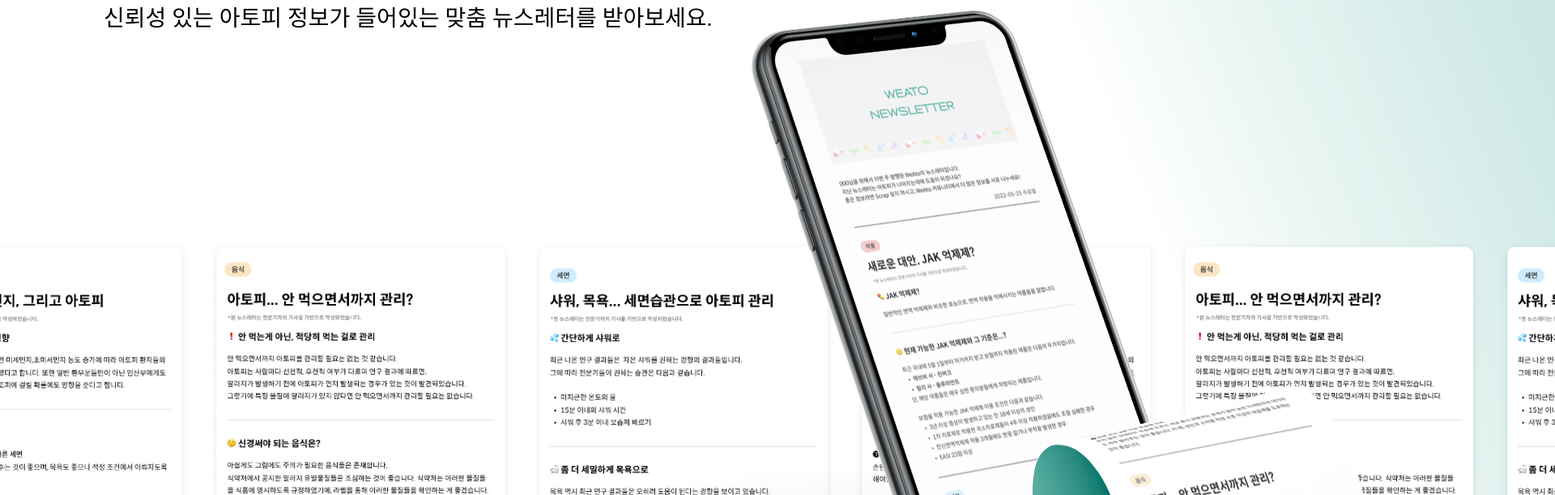
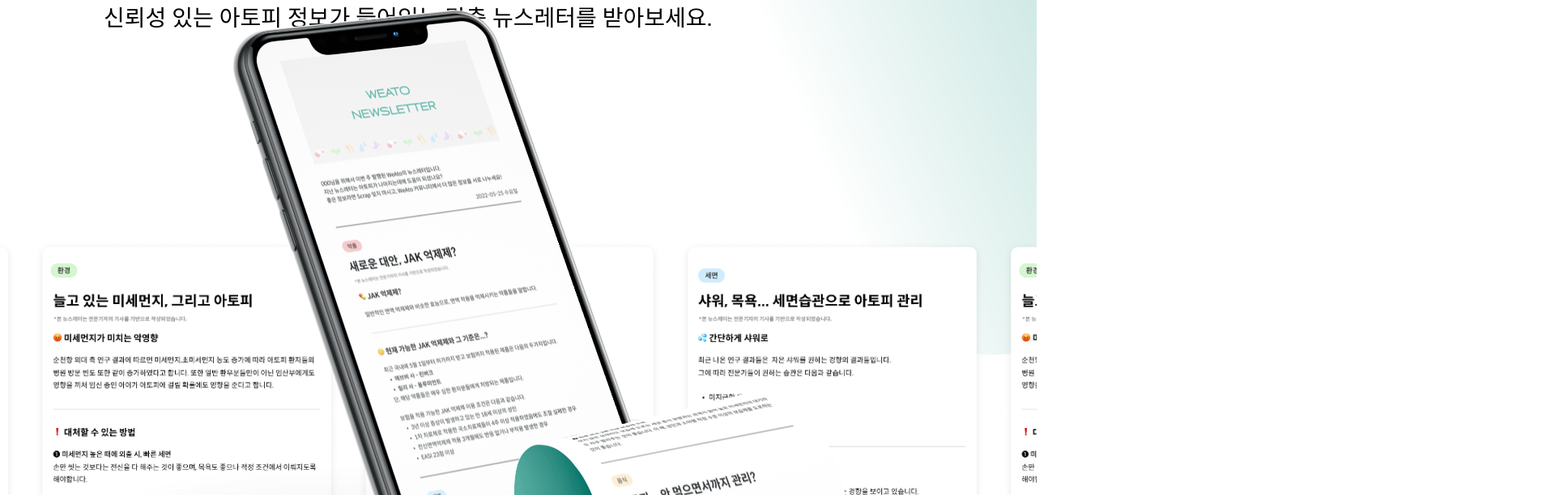
Before and after one commit to ceos15th-AllG/weato-client, a Next.js app: page /landing in a window 1280 px wide. Shown: the part 3017-3629 px from the top of the page at 81% size, 1920 px wide, since content can reach past the window. Built offline with nearby package versions, Linux system fonts and the light colour scheme; a web font is replaced by a local one.

Commit message:
:lipstick: style: 반응형 레이아웃 작업
초기 세팅

```diff
--- a/pages/_app.js
+++ b/pages/_app.js
@@ -27,6 +27,7 @@ const App = ({ Component, pageProps }) => {
     <ContextProvider>
       <ScreenLayout>
         <Head>
+          <meta name="viewport" content="width=device-width, initial-scale=1" />
           <title>WEATO : 당신만을 위한 아토피 맞춤 정보 서비스</title>
         </Head>
 
--- a/pages/landing/index.jsx
+++ b/pages/landing/index.jsx
@@ -11,9 +11,7 @@ import { useState, useEffect, useCallback } from 'react';
 
 import Head from 'next/head';
 import Image from 'next/image';
-import Link from 'next/link';
 
-import { Body3 } from '@styles/FontStyle';
 import {
   main,
   gray01,
@@ -43,7 +41,6 @@ import comment_1 from '@public/landing/comment_1.png';
 import comment_2 from '@public/landing/comment_2.png';
 
 const Layout = styled.div`
-  width: 1920px;
   /* width: 100vw; */
   /* height: 100vh; */
 
@@ -60,7 +57,7 @@ const Layout = styled.div`
   } */
 
   @media (max-width: 600px) {
-    /* background-color: red; */
+    background-color: red;
   }
 `;
 
@@ -611,10 +608,6 @@ const Landing = () => {
 
   return (
     <>
-      <Head>
-        <meta name="viewport" content="viewport-fit=cover" />
-      </Head>
-
       <Layout>
         <Section_1>
           <MockupArea>
@@ -788,11 +781,9 @@ const Landing = () => {
               <FooterTitle color={text_white}>
                 <span>지금 바로 위아토를 만나보세요!</span>
               </FooterTitle>
-              <Link href={'/'}>
-                <a>
-                  <Button>위아토 바로가기</Button>
-                </a>
-              </Link>
+              <a href={`https://weato.net`} target="_blank" rel="noreferrer">
+                <Button>위아토 바로가기</Button>
+              </a>
             </FooterBox>
           </FooterSection>
 
--- a/src/components/common/Card.jsx
+++ b/src/components/common/Card.jsx
@@ -10,6 +10,8 @@ import Tag from '@common/Tag';
 const CardLayout = styled.section`
   width: 315px;
   height: 315px;
+  /* width: 100%;
+  height: 100%; */
 
   border-radius: 16px;
 
--- a/src/components/common/CardBox.jsx
+++ b/src/components/common/CardBox.jsx
@@ -3,7 +3,8 @@ import styled from '@emotion/styled';
 import Card from '@common/CardContainer';
 
 const Layout = styled.div`
-  width: 1320px;
+  /* width: 1320px; */
+  width: 100%;
 
   display: grid;
   grid-template-columns: repeat(4, 1fr);
--- a/src/components/common/card.jsx
+++ b/src/components/common/card.jsx
@@ -10,6 +10,8 @@ import Tag from '@common/Tag';
 const CardLayout = styled.section`
   width: 315px;
   height: 315px;
+  /* width: 100%;
+  height: 100%; */
 
   border-radius: 16px;
 
--- a/src/components/main/ScreenLayout.jsx
+++ b/src/components/main/ScreenLayout.jsx
@@ -1,7 +1,8 @@
 import styled from '@emotion/styled';
 
 const Layout = styled.div`
-  width: 1920px;
+  /* width: 1920px; */
+  width: 100vw;
 `;
 
 function ScreenLayout({ children }) {
```
